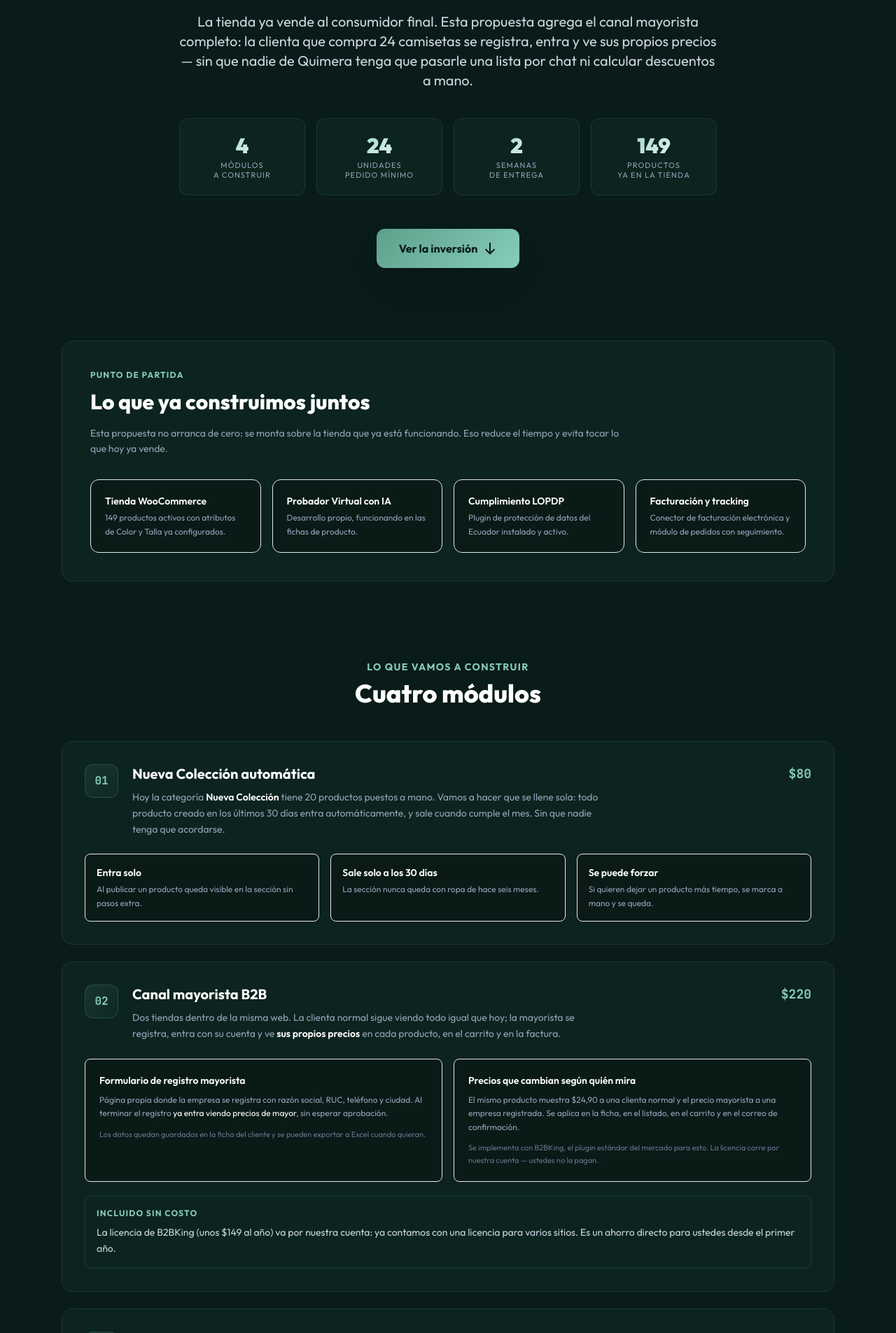
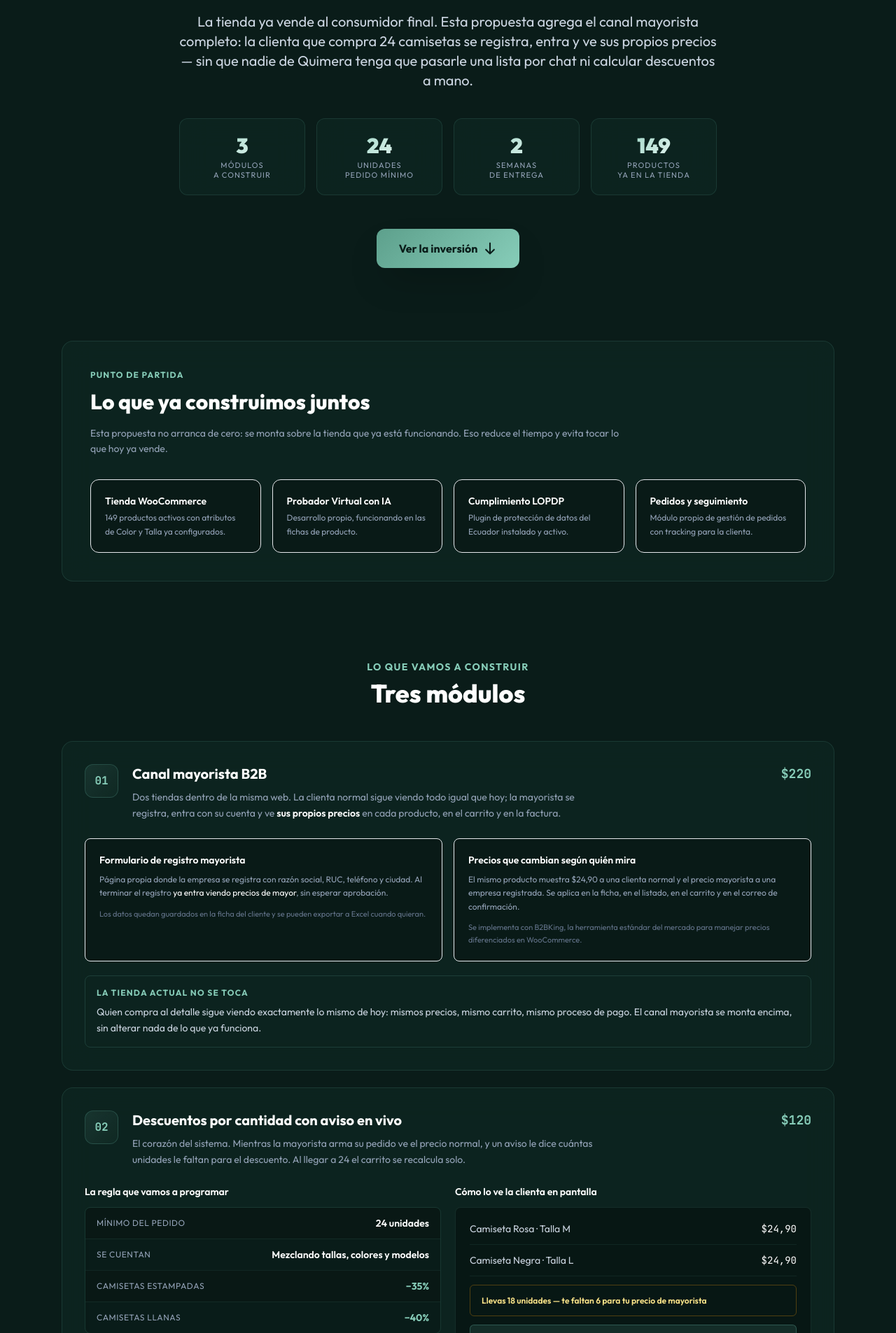
Before and after one commit to santysos/informes-SEO, a PHP site: page / in a window 1280 px wide. Shown: the part 289-2194 px from the top of the page at 70% size. Run offline with PHP 8.4, Linux system fonts and the light colour scheme; the visitor is signed in with stand-in values (Sample User, id 1); some libraries are stand-ins or nearby versions.

Commit message:
Quimera: ajustes de alcance pedidos por el usuario
- Fuera el modulo Nueva Coleccion automatica (no va en esta proforma)
- Sin ninguna mencion a licencias del plugin
- Sin mencion al conector de facturacion electronica: el desarrollo
  esta parado por el proveedor de facturacion del cliente
- "Exclusivas de tienda" no es funcionalidad: son productos que salen
  primero en la web antes que en la tienda fisica, asi que se quita
  del alcance y de la capacitacion
- Nueva seccion "Para ustedes el trabajo diario no cambia en nada":
  el pedido mayorista entra al mismo listado de WooCommerce con el
  mismo flujo que los pedidos B2C actuales, solo con etiqueta
  Mayorista. Incluye mockup del listado de pedidos.

Precio ajustado al alcance real: $450 + IVA (antes $500), 60/40
= $270 / $180. Desglose: canal B2B $220 + descuentos por cantidad
$120 + envios $60 + pruebas y capacitacion $50.

Co-Authored-By: Claude Fable 5 <noreply@anthropic.com>

```diff
--- a/quimera/proforma-agosto-2026/index.php
+++ b/quimera/proforma-agosto-2026/index.php
@@ -72,7 +72,7 @@ html { scroll-behavior: smooth; scroll-padding-top: 88px; }
         </p>
         <div class="grid grid-cols-2 md:grid-cols-4 gap-4 mb-12 max-w-3xl mx-auto">
             <div class="glass rounded-xl px-4 py-5">
-                <div class="text-3xl font-black text-grad">4</div>
+                <div class="text-3xl font-black text-grad">3</div>
                 <p class="text-slate-400 text-[11px] uppercase tracking-widest mt-1 leading-tight">módulos<br>a construir</p>
             </div>
             <div class="glass rounded-xl px-4 py-5">
@@ -119,8 +119,8 @@ html { scroll-behavior: smooth; scroll-padding-top: 88px; }
                     <p class="text-slate-400 text-xs leading-relaxed">Plugin de protección de datos del Ecuador instalado y activo.</p>
                 </div>
                 <div class="rounded-xl p-5 bg-black/25 border border-[#62ab9d]/12">
-                    <p class="text-white font-semibold text-sm mb-1">Facturación y tracking</p>
-                    <p class="text-slate-400 text-xs leading-relaxed">Conector de facturación electrónica y módulo de pedidos con seguimiento.</p>
+                    <p class="text-white font-semibold text-sm mb-1">Pedidos y seguimiento</p>
+                    <p class="text-slate-400 text-xs leading-relaxed">Módulo propio de gestión de pedidos con tracking para la clienta.</p>
                 </div>
             </div>
         </div>
@@ -132,7 +132,7 @@ html { scroll-behavior: smooth; scroll-padding-top: 88px; }
     <div class="max-w-6xl mx-auto px-6">
         <div class="text-center mb-12">
             <p class="text-[#87CDB9] font-bold text-sm uppercase tracking-widest mb-2">Lo que vamos a construir</p>
-            <h2 class="text-3xl md:text-4xl font-extrabold text-white">Cuatro módulos</h2>
+            <h2 class="text-3xl md:text-4xl font-extrabold text-white">Tres módulos</h2>
         </div>
 
         <!-- MODULO 1 -->
@@ -141,40 +141,6 @@ html { scroll-behavior: smooth; scroll-padding-top: 88px; }
                 <div class="flex items-start gap-5">
                     <div class="w-12 h-12 rounded-xl brand-grad-soft border border-[#62ab9d]/25 flex items-center justify-center flex-shrink-0">
                         <span class="mono font-bold text-[#87CDB9]">01</span>
-                    </div>
-                    <div>
-                        <h3 class="text-white font-bold text-xl mb-2">Nueva Colección automática</h3>
-                        <p class="text-slate-400 text-sm leading-relaxed max-w-2xl">
-                            Hoy la categoría <span class="text-white font-semibold">Nueva Colección</span> tiene 20 productos
-                            puestos a mano. Vamos a hacer que se llene sola: todo producto creado en los últimos 30 días
-                            entra automáticamente, y sale cuando cumple el mes. Sin que nadie tenga que acordarse.
-                        </p>
-                    </div>
-                </div>
-                <div class="mono text-[#87CDB9] font-bold text-lg whitespace-nowrap">$80</div>
-            </div>
-            <div class="grid md:grid-cols-3 gap-4">
-                <div class="rounded-lg p-4 bg-black/25 border border-[#62ab9d]/12">
-                    <p class="text-white text-sm font-semibold mb-1">Entra solo</p>
-                    <p class="text-slate-400 text-xs leading-relaxed">Al publicar un producto queda visible en la sección sin pasos extra.</p>
-                </div>
-                <div class="rounded-lg p-4 bg-black/25 border border-[#62ab9d]/12">
-                    <p class="text-white text-sm font-semibold mb-1">Sale solo a los 30 días</p>
-                    <p class="text-slate-400 text-xs leading-relaxed">La sección nunca queda con ropa de hace seis meses.</p>
-                </div>
-                <div class="rounded-lg p-4 bg-black/25 border border-[#62ab9d]/12">
-                    <p class="text-white text-sm font-semibold mb-1">Se puede forzar</p>
-                    <p class="text-slate-400 text-xs leading-relaxed">Si quieren dejar un producto más tiempo, se marca a mano y se queda.</p>
-                </div>
-            </div>
-        </div>
-
-        <!-- MODULO 2 -->
-        <div class="glass rounded-2xl p-8 mb-6">
-            <div class="flex flex-wrap items-start justify-between gap-6 mb-6">
-                <div class="flex items-start gap-5">
-                    <div class="w-12 h-12 rounded-xl brand-grad-soft border border-[#62ab9d]/25 flex items-center justify-center flex-shrink-0">
-                        <span class="mono font-bold text-[#87CDB9]">02</span>
                     </div>
                     <div>
                         <h3 class="text-white font-bold text-xl mb-2">Canal mayorista B2B</h3>
@@ -206,26 +172,27 @@ html { scroll-behavior: smooth; scroll-padding-top: 88px; }
                         registrada. Se aplica en la ficha, en el listado, en el carrito y en el correo de confirmación.
                     </p>
                     <p class="text-slate-500 text-[11px] leading-relaxed">
-                        Se implementa con B2BKing, el plugin estándar del mercado para esto. La licencia corre por
-                        nuestra cuenta &mdash; ustedes no la pagan.
+                        Se implementa con B2BKing, la herramienta estándar del mercado para manejar precios
+                        diferenciados en WooCommerce.
                     </p>
                 </div>
             </div>
             <div class="rounded-lg p-4 bg-[#62ab9d]/8 border border-[#62ab9d]/20">
-                <p class="text-[#87CDB9] text-xs font-bold uppercase tracking-widest mb-2">Incluido sin costo</p>
+                <p class="text-[#87CDB9] text-xs font-bold uppercase tracking-widest mb-2">La tienda actual no se toca</p>
                 <p class="text-slate-300 text-sm leading-relaxed">
-                    La licencia de B2BKing (unos $149 al año) va por nuestra cuenta: ya contamos con una licencia
-                    para varios sitios. Es un ahorro directo para ustedes desde el primer año.
+                    Quien compra al detalle sigue viendo exactamente lo mismo de hoy: mismos precios, mismo
+                    carrito, mismo proceso de pago. El canal mayorista se monta encima, sin alterar nada de
+                    lo que ya funciona.
                 </p>
             </div>
         </div>
 
-        <!-- MODULO 3 -->
+        <!-- MODULO 2 -->
         <div class="glass rounded-2xl p-8 mb-6">
             <div class="flex flex-wrap items-start justify-between gap-6 mb-6">
                 <div class="flex items-start gap-5">
                     <div class="w-12 h-12 rounded-xl brand-grad-soft border border-[#62ab9d]/25 flex items-center justify-center flex-shrink-0">
-                        <span class="mono font-bold text-[#87CDB9]">03</span>
+                        <span class="mono font-bold text-[#87CDB9]">02</span>
                     </div>
                     <div>
                         <h3 class="text-white font-bold text-xl mb-2">Descuentos por cantidad con aviso en vivo</h3>
@@ -306,22 +273,22 @@ html { scroll-behavior: smooth; scroll-padding-top: 88px; }
             </div>
         </div>
 
-        <!-- MODULO 4 -->
+        <!-- MODULO 3 -->
         <div class="glass rounded-2xl p-8">
             <div class="flex flex-wrap items-start justify-between gap-6 mb-6">
                 <div class="flex items-start gap-5">
                     <div class="w-12 h-12 rounded-xl brand-grad-soft border border-[#62ab9d]/25 flex items-center justify-center flex-shrink-0">
-                        <span class="mono font-bold text-[#87CDB9]">04</span>
+                        <span class="mono font-bold text-[#87CDB9]">03</span>
                     </div>
                     <div>
-                        <h3 class="text-white font-bold text-xl mb-2">Envíos mayoristas y productos exclusivos de tienda</h3>
+                        <h3 class="text-white font-bold text-xl mb-2">Envíos del canal mayorista</h3>
                         <p class="text-slate-400 text-sm leading-relaxed max-w-2xl">
-                            Reglas de envío distintas para el canal mayorista, y la posibilidad de reservar ciertas
-                            camisetas para que solo se vendan al detalle.
+                            Reglas de envío propias para el pedido al por mayor, distintas de las que aplican
+                            hoy en las compras al detalle.
                         </p>
                     </div>
                 </div>
-                <div class="mono text-[#87CDB9] font-bold text-lg whitespace-nowrap">$80</div>
+                <div class="mono text-[#87CDB9] font-bold text-lg whitespace-nowrap">$60</div>
             </div>
             <div class="grid md:grid-cols-3 gap-4">
                 <div class="rounded-lg p-5 bg-black/25 border border-[#62ab9d]/12">
@@ -335,9 +302,9 @@ html { scroll-behavior: smooth; scroll-padding-top: 88px; }
                     <p class="text-slate-400 text-xs leading-relaxed">Alternativa con costo fijo, si la clienta prefiere esa transportadora.</p>
                 </div>
                 <div class="rounded-lg p-5 bg-black/25 border border-[#62ab9d]/12">
-                    <p class="text-white text-sm font-semibold mb-2">Exclusivas de tienda</p>
-                    <p class="mono text-[#87CDB9] text-lg font-bold mb-2">Se ocultan</p>
-                    <p class="text-slate-400 text-xs leading-relaxed">Las camisetas que marquen como exclusivas no aparecen en el catálogo mayorista.</p>
+                    <p class="text-white text-sm font-semibold mb-2">Al detalle</p>
+                    <p class="mono text-[#87CDB9] text-lg font-bold mb-2">Sin cambios</p>
+                    <p class="text-slate-400 text-xs leading-relaxed">Las compras normales conservan las mismas reglas de envío que tienen hoy.</p>
                 </div>
             </div>
         </div>
@@ -375,7 +342,71 @@ html { scroll-behavior: smooth; scroll-padding-top: 88px; }
             <div class="glass rounded-xl p-5">
                 <div class="mono text-[#87CDB9] text-xs font-bold mb-3">PASO 5</div>
                 <p class="text-white font-semibold text-sm mb-2">Paga y recibe</p>
-                <p class="text-slate-400 text-xs leading-relaxed">Con Payphone, envío gratis por Laar y su factura electrónica.</p>
+                <p class="text-slate-400 text-xs leading-relaxed">Con Payphone y envío gratis por Laar. El pedido entra al mismo panel de siempre.</p>
+            </div>
+        </div>
+    </div>
+</section>
+
+<!-- PROCESO INTERNO -->
+<section class="py-14">
+    <div class="max-w-6xl mx-auto px-6">
+        <div class="glass-strong rounded-2xl p-8 md:p-10">
+            <div class="grid lg:grid-cols-2 gap-10 items-start">
+                <div>
+                    <p class="text-[#87CDB9] font-bold text-xs uppercase tracking-widest mb-3">Lo más importante</p>
+                    <h2 class="text-2xl md:text-3xl font-extrabold text-white mb-4">
+                        Para ustedes el trabajo diario no cambia en nada
+                    </h2>
+                    <p class="text-slate-400 text-sm leading-relaxed mb-4">
+                        Un pedido mayorista llega exactamente por donde llegan hoy los pedidos de la tienda:
+                        al mismo listado de WooCommerce, con la misma pantalla, los mismos estados y el mismo
+                        correo de aviso. No hay un segundo panel que aprender ni un sistema aparte que revisar.
+                    </p>
+                    <p class="text-slate-400 text-sm leading-relaxed">
+                        La única diferencia visible es una etiqueta que dice <span class="text-white font-semibold">Mayorista</span>
+                        junto al número de pedido, para que quien prepara el paquete sepa de una que va con
+                        24 prendas o más. De ahí en adelante &mdash; preparar, despachar, marcar como enviado,
+                        dar seguimiento &mdash; es el proceso que ya manejan.
+                    </p>
+                </div>
+
+                <div>
+                    <p class="text-white text-sm font-semibold mb-4">El pedido, como lo van a ver</p>
+                    <div class="rounded-xl bg-black/35 border border-[#62ab9d]/15 overflow-hidden">
+                        <div class="px-5 py-3 border-b border-[#62ab9d]/12 flex items-center justify-between gap-3">
+                            <span class="mono text-slate-400 text-xs uppercase tracking-wider">Pedidos</span>
+                            <span class="mono text-slate-500 text-[11px]">WooCommerce</span>
+                        </div>
+                        <div class="px-5 py-4 border-b border-[#62ab9d]/10 flex items-center justify-between gap-3">
+                            <div>
+                                <p class="text-white text-sm font-semibold">#4821 &middot; María Torres</p>
+                                <p class="text-slate-500 text-xs mt-1">3 prendas</p>
+                            </div>
+                            <span class="mono text-white text-sm">$74,70</span>
+                        </div>
+                        <div class="px-5 py-4 border-b border-[#62ab9d]/10 flex items-center justify-between gap-3 bg-[#62ab9d]/8">
+                            <div>
+                                <p class="text-white text-sm font-semibold">
+                                    #4822 &middot; Boutique Anahí
+                                    <span class="ml-2 inline-block align-middle text-[10px] font-bold uppercase tracking-widest px-2 py-0.5 rounded bg-[#62ab9d] text-[#0a1c19]">Mayorista</span>
+                                </p>
+                                <p class="text-slate-400 text-xs mt-1">28 prendas &middot; envío Laar</p>
+                            </div>
+                            <span class="mono text-white text-sm">$438,20</span>
+                        </div>
+                        <div class="px-5 py-4 flex items-center justify-between gap-3">
+                            <div>
+                                <p class="text-white text-sm font-semibold">#4823 &middot; Carla Benítez</p>
+                                <p class="text-slate-500 text-xs mt-1">1 prenda</p>
+                            </div>
+                            <span class="mono text-white text-sm">$24,90</span>
+                        </div>
+                    </div>
+                    <p class="text-slate-500 text-xs leading-relaxed mt-3">
+                        Mismo listado, mismos botones. La etiqueta verde es lo único que se agrega.
+                    </p>
+                </div>
             </div>
         </div>
     </div>
@@ -392,33 +423,29 @@ html { scroll-behavior: smooth; scroll-padding-top: 88px; }
         <div class="grid lg:grid-cols-2 gap-6 mb-6">
             <div class="glass-strong rounded-2xl p-7">
                 <p class="text-[#87CDB9] text-xs font-bold uppercase tracking-widest mb-2">Desarrollo completo</p>
-                <p class="text-white font-bold text-lg mb-5">Los cuatro módulos</p>
+                <p class="text-white font-bold text-lg mb-5">Los tres módulos</p>
 
                 <div class="space-y-3 mb-6">
                     <div class="flex items-baseline justify-between gap-3 pb-3 border-b border-[#62ab9d]/12">
-                        <span class="text-slate-300 text-sm">01 &middot; Nueva Colección automática</span>
-                        <span class="mono text-white font-semibold whitespace-nowrap">$80</span>
-                    </div>
-                    <div class="flex items-baseline justify-between gap-3 pb-3 border-b border-[#62ab9d]/12">
-                        <span class="text-slate-300 text-sm">02 &middot; Canal mayorista B2B</span>
+                        <span class="text-slate-300 text-sm">01 &middot; Canal mayorista B2B</span>
                         <span class="mono text-white font-semibold whitespace-nowrap">$220</span>
                     </div>
                     <div class="flex items-baseline justify-between gap-3 pb-3 border-b border-[#62ab9d]/12">
-                        <span class="text-slate-300 text-sm">03 &middot; Descuentos por cantidad con aviso</span>
+                        <span class="text-slate-300 text-sm">02 &middot; Descuentos por cantidad con aviso</span>
                         <span class="mono text-white font-semibold whitespace-nowrap">$120</span>
                     </div>
                     <div class="flex items-baseline justify-between gap-3 pb-3 border-b border-[#62ab9d]/12">
-                        <span class="text-slate-300 text-sm">04 &middot; Envíos y exclusivas de tienda</span>
-                        <span class="mono text-white font-semibold whitespace-nowrap">$80</span>
+                        <span class="text-slate-300 text-sm">03 &middot; Envíos del canal mayorista</span>
+                        <span class="mono text-white font-semibold whitespace-nowrap">$60</span>
                     </div>
                     <div class="flex items-baseline justify-between gap-3">
-                        <span class="text-slate-400 text-sm">Licencia B2BKing (primer año)</span>
-                        <span class="mono text-[#87CDB9] font-semibold whitespace-nowrap">Incluida</span>
+                        <span class="text-slate-300 text-sm">Pruebas y capacitación</span>
+                        <span class="mono text-white font-semibold whitespace-nowrap">$50</span>
                     </div>
                 </div>
 
                 <div class="flex items-baseline gap-3 mb-2">
-                    <span class="text-5xl font-black text-grad">$500</span>
+                    <span class="text-5xl font-black text-grad">$450</span>
                     <span class="text-slate-400 font-semibold">+ IVA</span>
                 </div>
                 <p class="text-slate-400 text-sm mb-6">Precio cerrado por todo el alcance descrito.</p>
@@ -426,11 +453,11 @@ html { scroll-behavior: smooth; scroll-padding-top: 88px; }
                 <div class="space-y-2 pt-5 border-t border-[#62ab9d]/12">
                     <div class="flex items-center justify-between gap-3">
                         <span class="text-slate-300 text-sm">Para empezar (60%)</span>
-                        <span class="mono text-white font-semibold">$300</span>
+                        <span class="mono text-white font-semibold">$270</span>
                     </div>
                     <div class="flex items-center justify-between gap-3">
                         <span class="text-slate-300 text-sm">Al entregar funcionando (40%)</span>
-                        <span class="mono text-white font-semibold">$200</span>
+                        <span class="mono text-white font-semibold">$180</span>
                     </div>
                 </div>
             </div>
@@ -455,8 +482,8 @@ html { scroll-behavior: smooth; scroll-padding-top: 88px; }
                         <div>
                             <p class="text-white text-sm font-semibold mb-1">Reglas, avisos y pruebas</p>
                             <p class="text-slate-400 text-xs leading-relaxed">
-                                Descuentos por cantidad, contador en vivo del carrito, reglas de envío, Nueva Colección
-                                automática y pruebas con pedidos reales de punta a punta.
+                                Descuentos por cantidad, contador en vivo del carrito, reglas de envío y pruebas con
+                                pedidos reales de punta a punta.
                             </p>
                         </div>
                     </div>
@@ -473,8 +500,8 @@ html { scroll-behavior: smooth; scroll-padding-top: 88px; }
                 <div class="rounded-lg p-4 bg-[#62ab9d]/8 border border-[#62ab9d]/20">
                     <p class="text-[#87CDB9] text-xs font-bold uppercase tracking-widest mb-2">Incluye capacitación</p>
                     <p class="text-slate-300 text-sm leading-relaxed">
-                        Una sesión para mostrarles cómo aprobar o dar de baja mayoristas, cambiar los porcentajes de
-                        descuento y marcar una camiseta como exclusiva de tienda &mdash; sin depender de nosotros.
+                        Una sesión para mostrarles cómo dar de baja un mayorista, cambiar los porcentajes de
+                        descuento y ajustar el mínimo de unidades &mdash; sin depender de nosotros.
                     </p>
                 </div>
             </div>
@@ -492,8 +519,8 @@ html { scroll-behavior: smooth; scroll-padding-top: 88px; }
                 <div>
                     <p class="text-[#87CDB9] text-xs font-bold uppercase tracking-widest mb-2">Sin mensualidad</p>
                     <p class="text-slate-300 text-sm leading-relaxed">
-                        Este desarrollo no agrega ningún cobro recurrente. La licencia del plugin corre por
-                        nuestra cuenta.
+                        Es un desarrollo de una sola vez: no agrega ningún cobro recurrente al hosting ni al
+                        mantenimiento que ya tienen.
                     </p>
                 </div>
                 <div>
@@ -524,10 +551,10 @@ html { scroll-behavior: smooth; scroll-padding-top: 88px; }
                 </p>
             </div>
             <div class="glass rounded-2xl p-6">
-                <p class="text-white font-semibold mb-2">Cuáles son exclusivas de tienda</p>
+                <p class="text-white font-semibold mb-2">Quién administra los mayoristas</p>
                 <p class="text-slate-400 text-sm leading-relaxed">
-                    Los modelos que no quieren vender al por mayor, para dejarlos fuera del catálogo mayorista
-                    desde el primer día.
+                    La persona del equipo que va a revisar los registros y atender el canal, para dejarle
+                    los accesos y darle la capacitación.
                 </p>
             </div>
             <div class="glass rounded-2xl p-6">
@@ -568,11 +595,11 @@ html { scroll-behavior: smooth; scroll-padding-top: 88px; }
                 </div>
                 <div>
                     <p class="text-white font-semibold text-sm mb-1">Alcance</p>
-                    <p class="text-slate-400 text-sm">Cubre los cuatro módulos descritos. Funciones nuevas se cotizan aparte y por escrito.</p>
+                    <p class="text-slate-400 text-sm">Cubre los tres módulos descritos. Funciones nuevas se cotizan aparte y por escrito.</p>
                 </div>
                 <div>
-                    <p class="text-white font-semibold text-sm mb-1">Licencia del plugin</p>
-                    <p class="text-slate-400 text-sm">B2BKing corre por cuenta de Creative Web mientras se mantenga la relación de servicio.</p>
+                    <p class="text-white font-semibold text-sm mb-1">Proceso interno</p>
+                    <p class="text-slate-400 text-sm">Los pedidos mayoristas se gestionan en el mismo panel y con el mismo flujo actual.</p>
                 </div>
                 <div>
                     <p class="text-white font-semibold text-sm mb-1">Respaldo</p>
```
